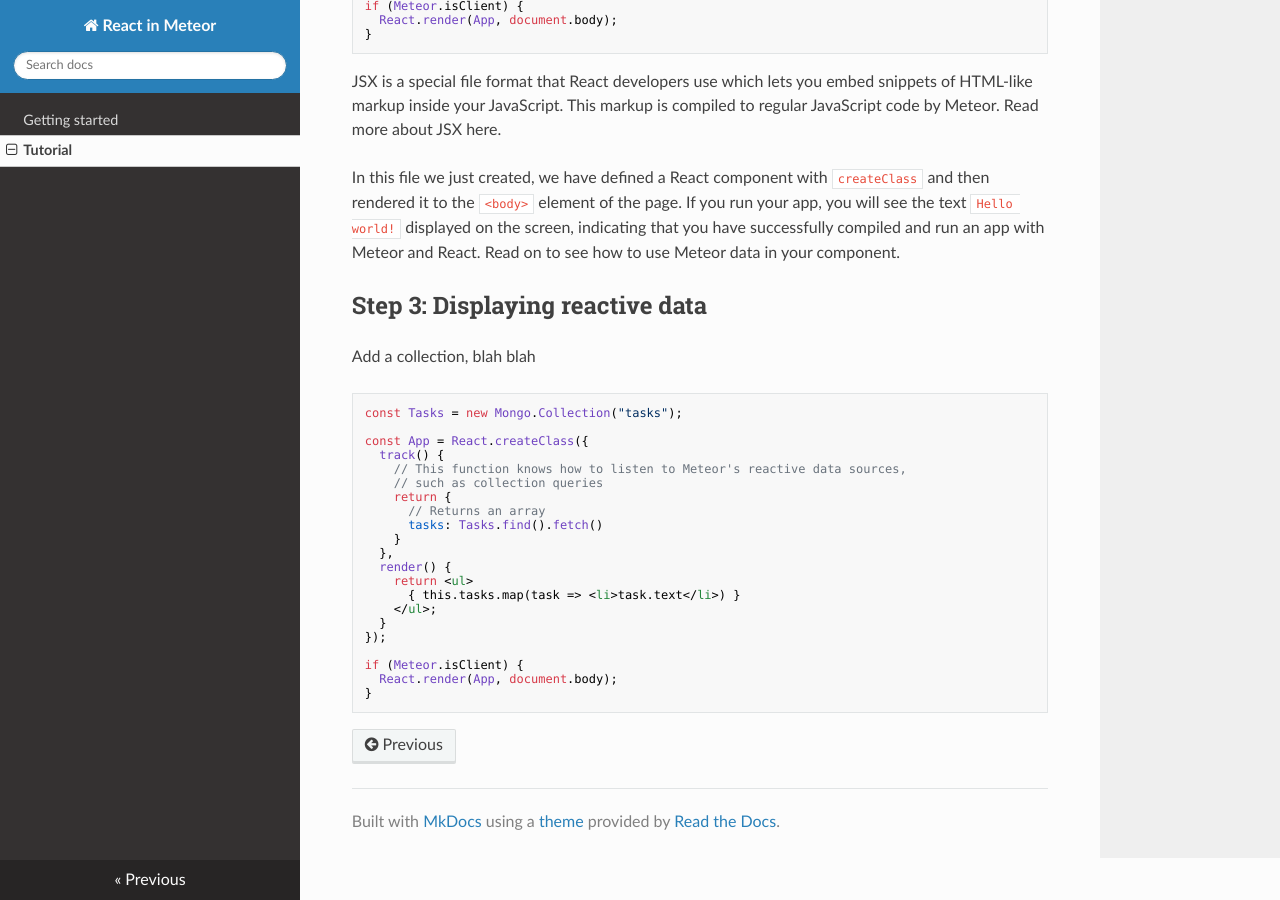
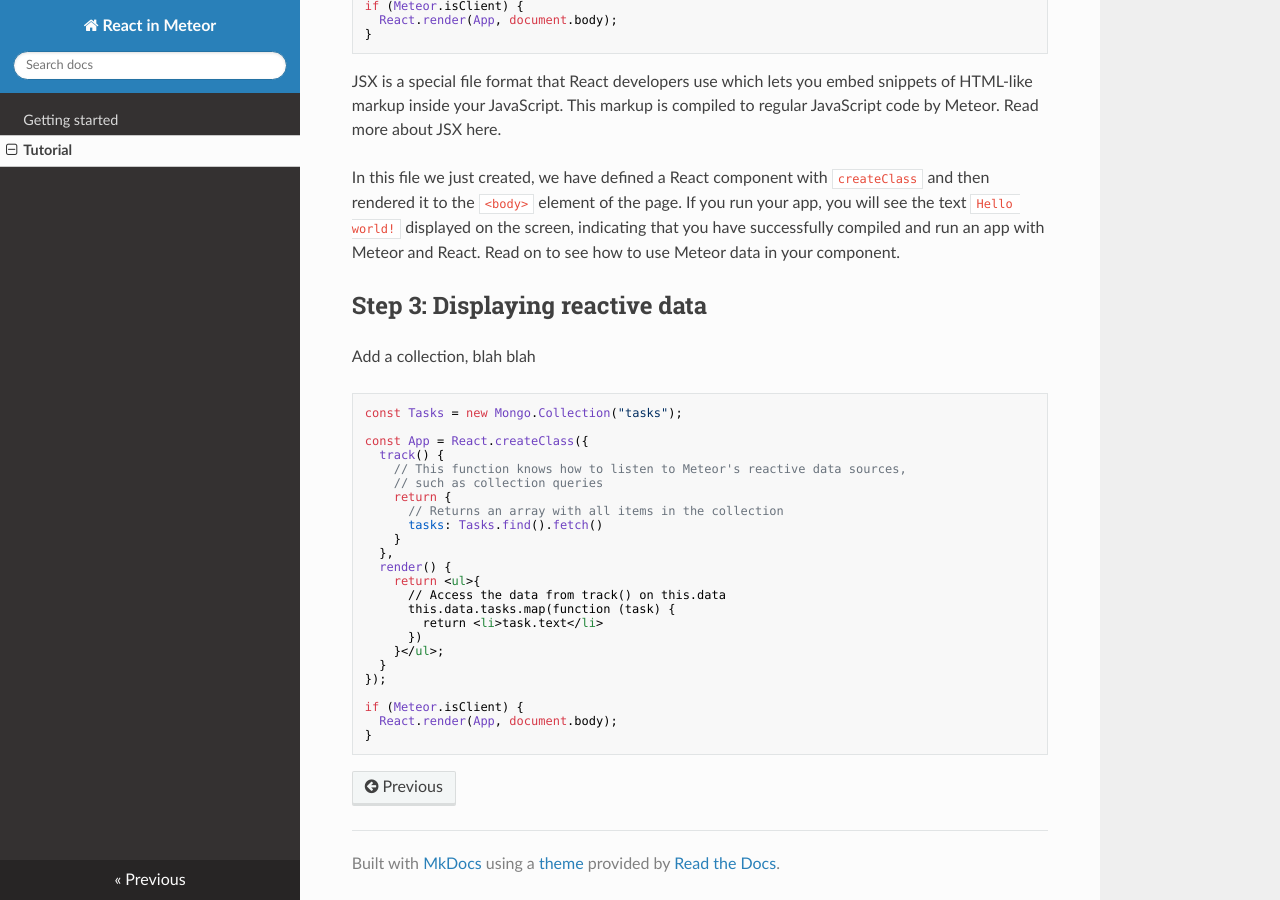
Before and after one commit to meteor/react-packages, an MkDocs documentation site: the page built from docs/tutorial.md, in a window 1280 px wide and 900 px high, scrolled down 709 px. Built offline with MkDocs 1.6.1, drawn with Linux system fonts in a browser that asks for light colours; nearby versions of some CDN libraries; old or Windows-style settings are respelled for this version of MkDocs.

Commit message:
Fiddle with highlighting

````diff
--- a/docs/tutorial.md
+++ b/docs/tutorial.md
@@ -18,7 +18,7 @@ First, let's delete the `my-react-app.js` file that Meteor generated for us, and
 
 We'll write our code in a new file we'll call `my-react-app.jsx`. In that file, put the following code:
 
-```jsx
+```js
 var App = React.createClass({
   render: function () {
     return <div>Hello world!</div>;
@@ -38,7 +38,7 @@ In this file we just created, we have defined a React component with `createClas
 
 Add a collection, blah blah
 
-```jsx
+```js
 const Tasks = new Mongo.Collection("tasks");
 
 const App = React.createClass({
@@ -46,14 +46,17 @@ const App = React.createClass({
     // This function knows how to listen to Meteor's reactive data sources,
     // such as collection queries
     return {
-      // Returns an array
+      // Returns an array with all items in the collection
       tasks: Tasks.find().fetch()
     }
   },
   render() {
-    return <ul>
-      { this.tasks.map(task => <li>task.text</li>) }
-    </ul>;
+    return <ul>{
+      // Access the data from track() on this.data
+      this.data.tasks.map(function (task) {
+        return <li>task.text</li>
+      })
+    }</ul>;
   }
 });
 
````
